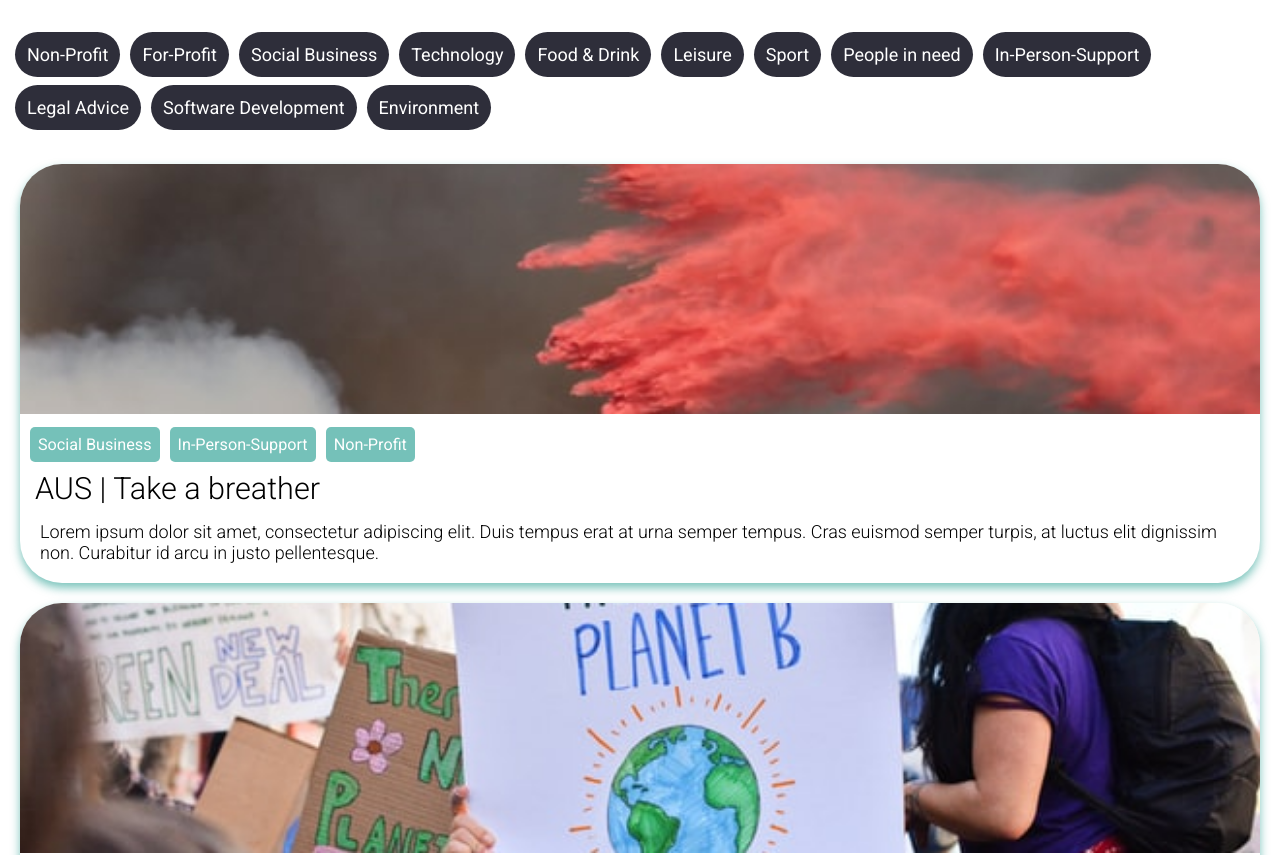
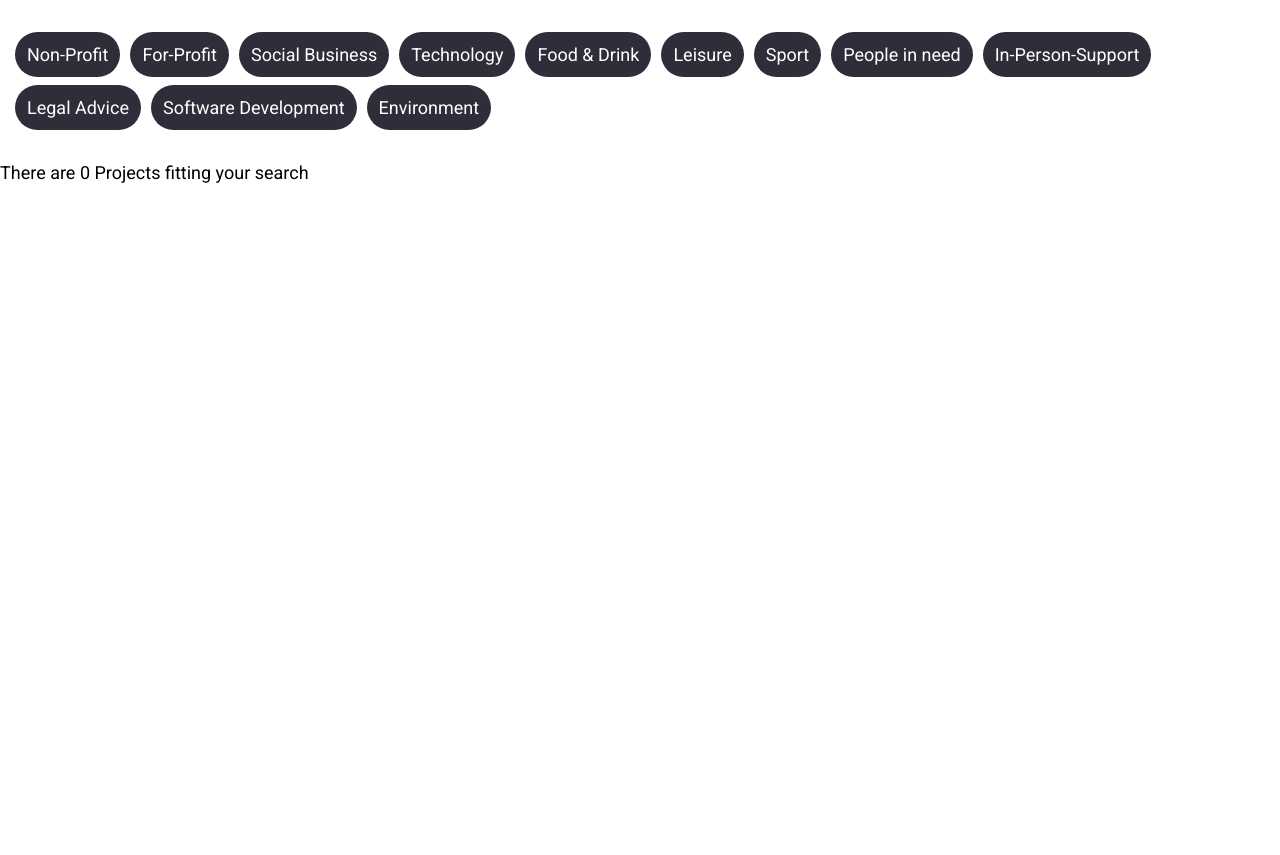
Before and after one commit to constantingoeldel/capstone-project, a React (Create React App) app: page / in a window 1280 px wide. Shown: the top 855 px of the page. After the commit the page ends 800 px from the top, so only its background shows below. Built offline with nearby package versions, Linux system fonts and the light colour scheme.

Commit message:
sorting works

```diff
--- a/src/App.js
+++ b/src/App.js
@@ -2,28 +2,36 @@ import React, { useState, useEffect } from 'react'
 import Project from './components/Project'
 import mockData from './db.json'
 import TagCluster from './components/TagCluster'
-function App() {
+export default function App() {
   const [selectedTags, setSelectedTags] = useState([])
-  const [projects, setProjects] = useState(mockData.projects)
+  const [projects, setProjects] = useState([])
   useEffect(() => {
-    console.log('call')
-    filterProjects()
-
-    function filterProjects() {
-      console.log('called', selectedTags)
-      projects.forEach((project) => {
-        selectedTags.forEach((tag) => {
-          return project === tag && project.applyingTags ? project.applyingTags++ : 1
+    setProjects(
+      mockData.projects
+        .map((project) => {
+          let index = 0
+          project.applyingTags = new Set()
+          while (index < selectedTags.length) {
+            if (project.tags.includes(selectedTags[index])) {
+              project.applyingTags.add(selectedTags[index])
+              index++
+            } else {
+              index++
+            }
+          }
+          return project
         })
-      })
-      projects.sort(
-        (firstProject, secondProject) => firstProject.applyingTags - secondProject.applyingTags
-      )
-    }
+        .filter((project) => project.applyingTags.size > 0)
+        .sort(
+          (firstProject, secondProject) =>
+            secondProject.applyingTags.size - firstProject.applyingTags.size
+        )
+    )
   }, [selectedTags])
   return (
     <>
       <TagCluster tags={mockData.tags} onTagClick={onTagClick} />
+      <p>There are {projects.length} Projects fitting your search</p>
       {projects.map((project, index) => (
         <Project
           key={index}
@@ -37,12 +45,43 @@ function App() {
     </>
   )
   function onTagClick(tag) {
+    /* Here, I change the stored Array and convert it into a Set to use the delete()
+     and add() functionality that comes with a set. Afterwards, it is converted back
+     to an array. Originally, I wanted to store `selectedTags` as a Set, but for
+     some reason, useEffect does not react to changes in a Set at all. Why is that?
+     If I can't fix it, I'll change the Set-Methods to normal Array Methods, but
+     I much prefer using a set for its simplicity and semantic methods.*/
     let set = new Set(selectedTags)
     set = set.delete(tag) ? set : set.add(tag)
     setSelectedTags([...set])
-    console.log('changed', selectedTags)
   }
+  // function setApplyingTags(object) {
+  //   console.log('call')
+  //   return object.applyingTags ? object.applyingTags++ : (object.applyingTags = 1)
+  // }
 }
 
-export default App
-//selectedTags.delete(tag) ? selectedTags : selectedTags.add(tag)
+// projects.map((project) => {
+//   selectedTags.forEach((tag) => {
+//     return project === tag && project.applyingTags ? project.applyingTags++ : 1
+//   })
+//   projects.sort(
+//     (firstProject, secondProject) => firstProject.applyingTags - secondProject.applyingTags
+//   )
+// })
+// if (project.tags.includes(selectedTags[index])) {
+//   return true
+// } else {
+//   index++
+// }
+// .filter((project) => {
+//   let index = 0
+//   while (index < selectedTags.length) {
+//     if (project.tags.includes(selectedTags[index])) {
+//       project.applyingTags ? project.applyingTags : (project.applyingTags = 1)
+//       return true
+//     } else {
+//       index++
+//     }
+//   }
+// })
```
